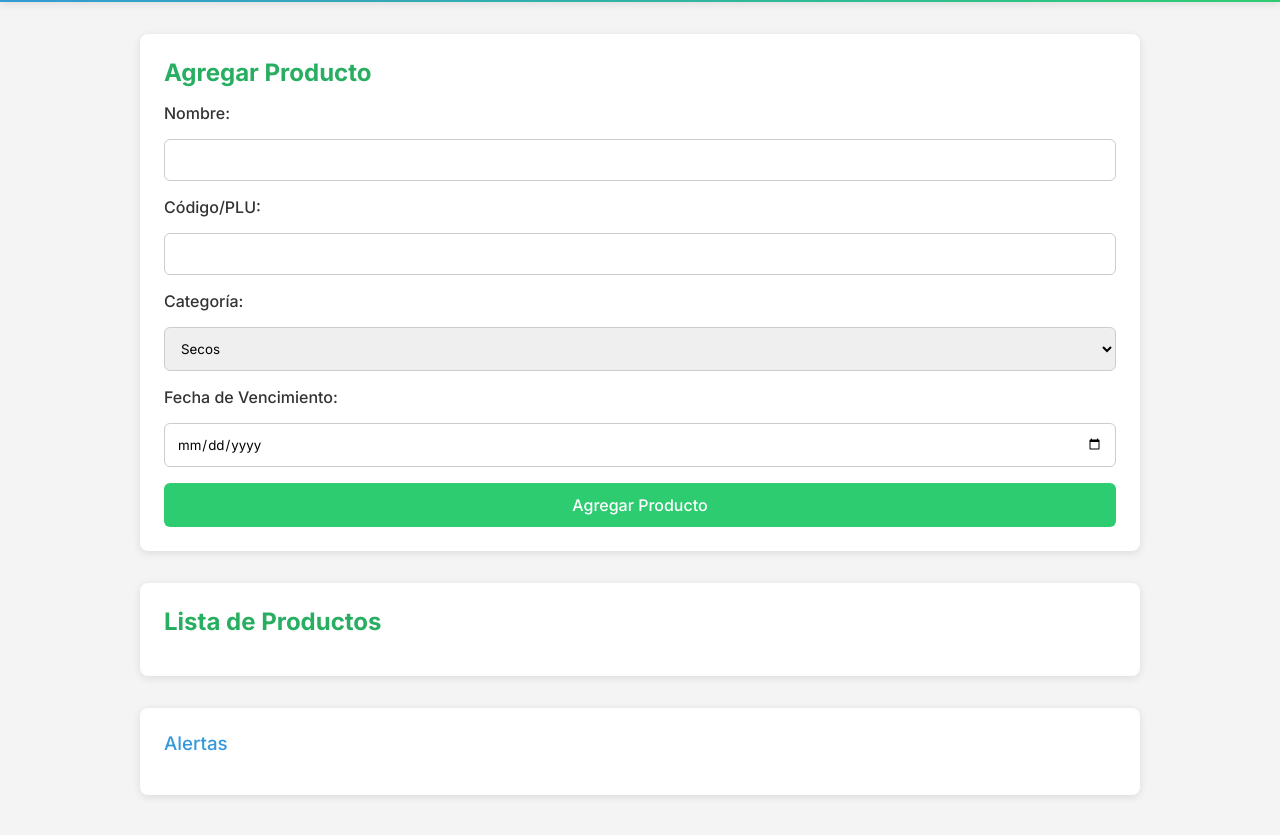
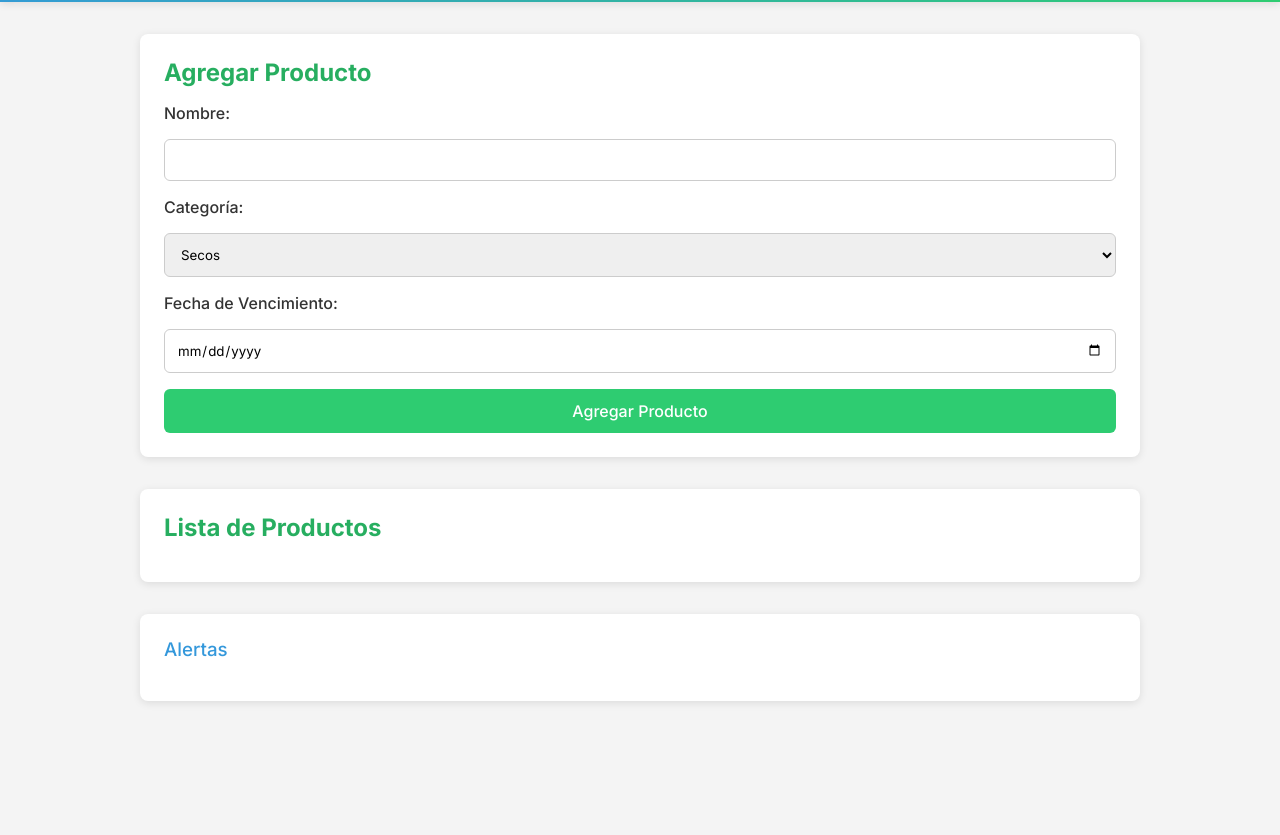
Before and after one commit to Sebastian-Perouene-Muanna/Gestor, a plain HTML site: page index.html in a window 1280 px wide. Shown: the part 85-920 px from the top of the page. After the commit the page ends 834 px from the top, so only its background shows below. Drawn offline with Linux system fonts and the light colour scheme.

Commit message:
Actualiza el diseño y agrega nuevas funciones

```diff
--- a/index.html
+++ b/index.html
@@ -27,8 +27,6 @@
         <label for="product-name">Nombre:</label>
         <input type="text" id="product-name" required />
 
-        <label for="product-code">Código/PLU:</label>
-        <input type="text" id="product-code" required />
 
         <!-- Campo de categoría con las 3 opciones: secos, perecederos, bebidas -->
         <label for="product-category">Categoría:</label>
```
